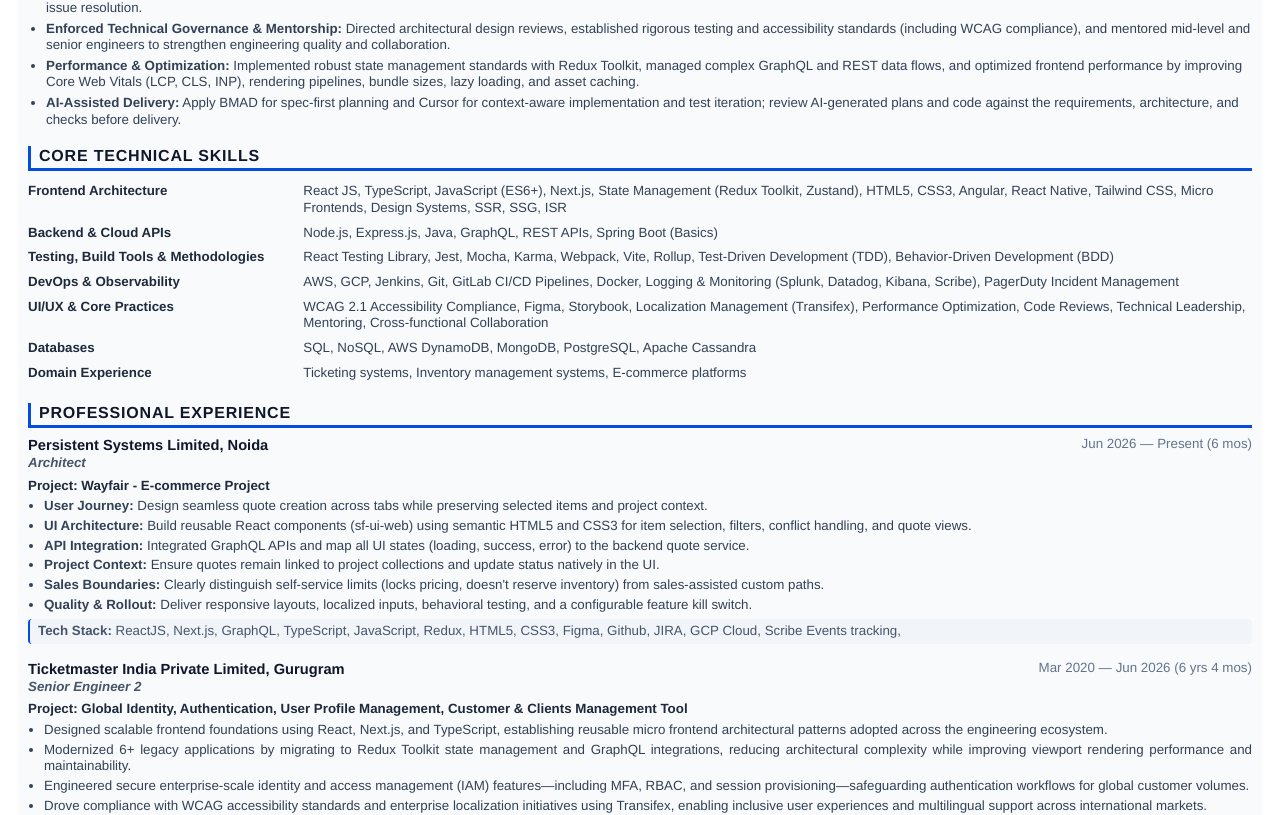
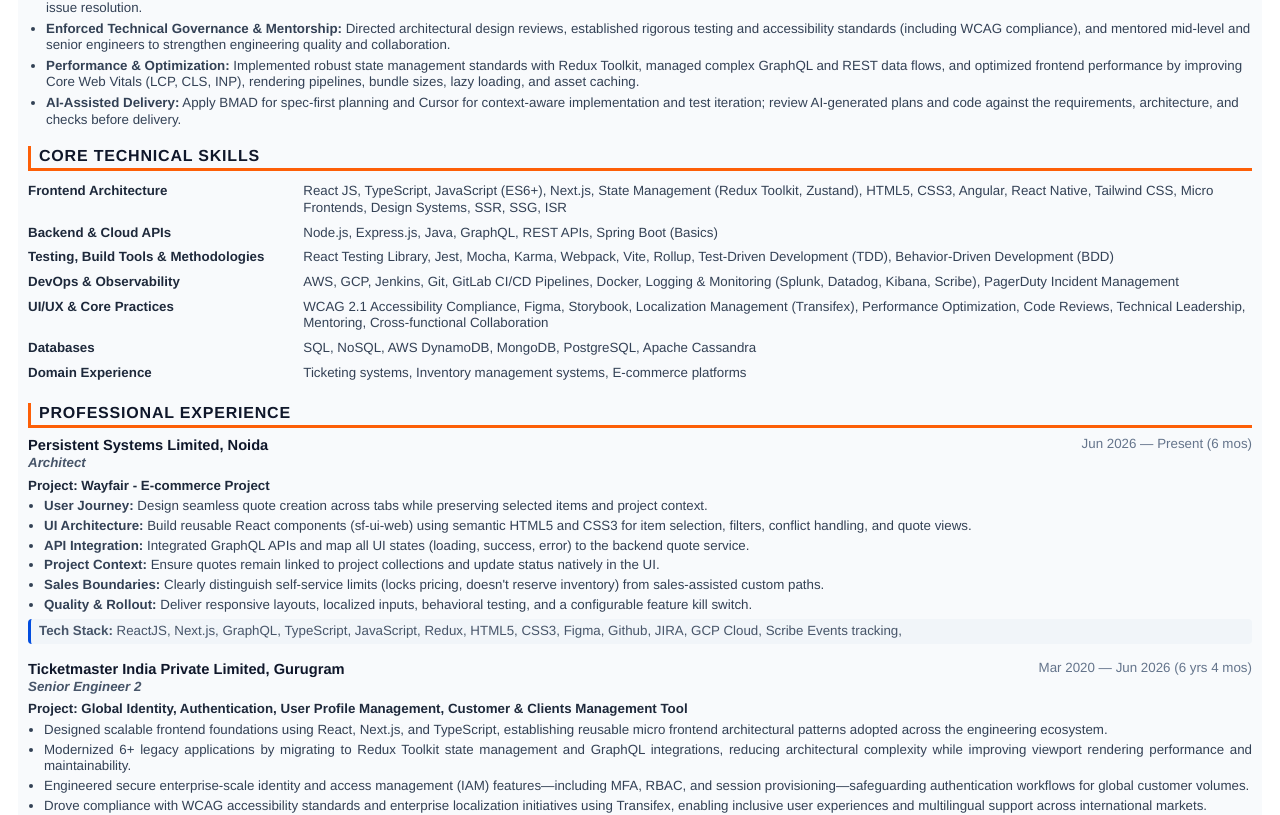
Before and after one commit to pravinjhs/resume-builder, a React (Vite) app: page /resume-builder/resume in a window 1280 px wide. Shown: the part 413-1228 px from the top of the page. Built offline with nearby package versions, Linux system fonts and the light colour scheme.

Commit message:
Add heading line color and update borders

```diff
--- a/src/index.css
+++ b/src/index.css
@@ -3,6 +3,7 @@
   --text-h: #08060d;
   --background-color: #f8fafc;
   --heading-color: #024ddf;
+  --heading-line-color: #fd5f07;
 }
 
 @page {
@@ -38,7 +39,12 @@
   background-color: #f1f5f9;
   padding: 4px 8px;
   border-radius: 4px;
-  border-left: 2px solid var(--heading-color);
+  border-left: 3px solid var(--heading-color);
+}
+
+.tech-stack-line strong {
+    color: var(--heading-line-color);
+    font-weight: 700;
 }
 
 .headline {
@@ -64,8 +70,8 @@
   letter-spacing: 0.8px;
   font-weight: 700;
   display: block;
-  border-left: 3.5px solid var(--heading-color);
-  border-bottom: 3.5px solid var(--heading-color);
+  border-left: 3.5px solid var(--heading-line-color);
+  border-bottom: 3.5px solid var(--heading-line-color);
   padding-left: 8px;
   padding-bottom: 2px;
 }
```
